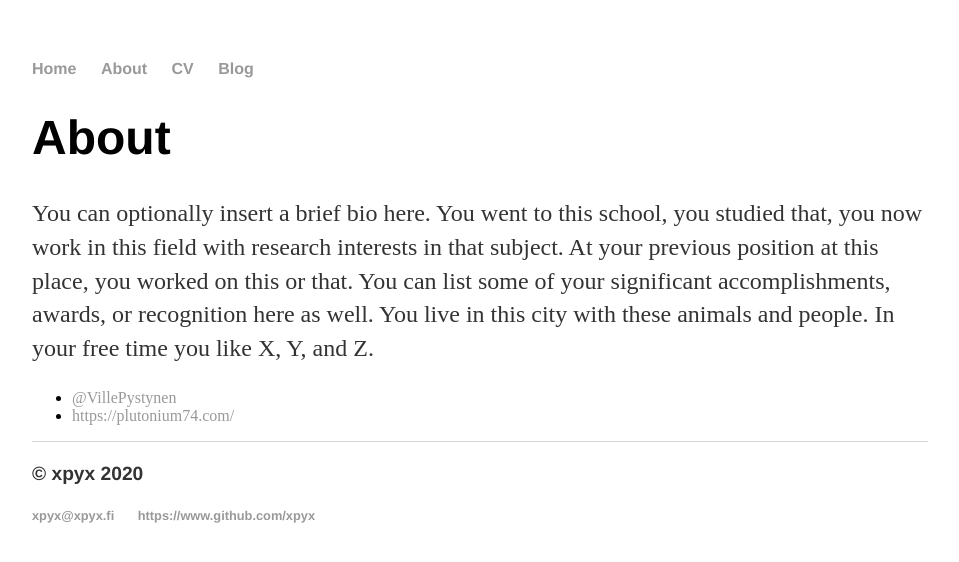
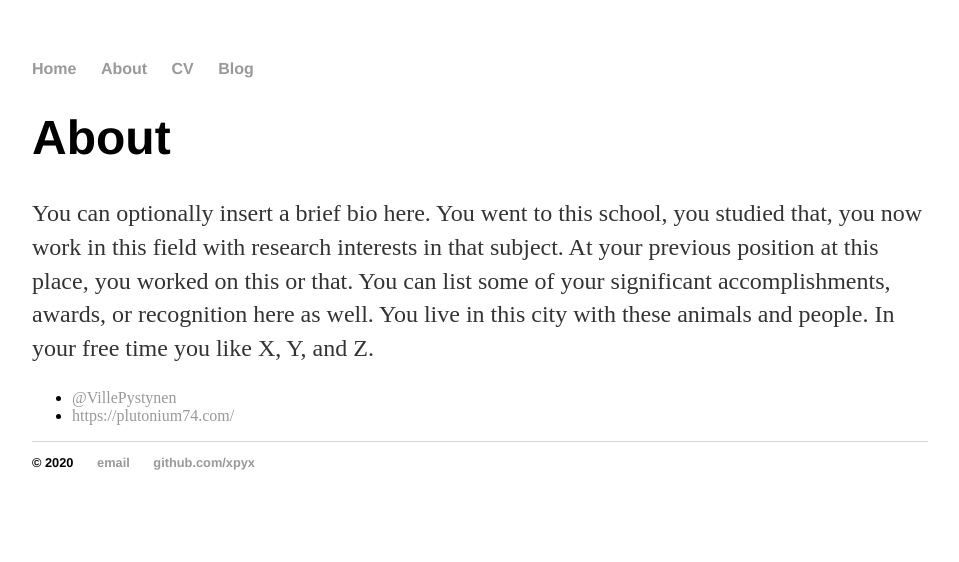
Before and after one commit to xpyx/xpyx.github.io, a Jekyll site: the page built from about/index.html, in a window 1280 px wide. Shown: the top 562 px of the page, without its empty margins (160-1119 px from the left). Built offline with Jekyll 4.4.1, drawn with Linux system fonts in a browser that asks for light colours.

Commit message:
update first blog post and site contents

```diff
--- a/_layouts/default.html
+++ b/_layouts/default.html
@@ -21,9 +21,9 @@
 			</div><!-- /.container -->
 			<footer>
 	    		<ul>
-					<p>&copy; xpyx 2020</p>
-	        		<li><a href="mailto:xpyx@xpyx.fi">xpyx@xpyx.fi</a></li>
-	        		<li><a href="https://github.com/xpyx">https://www.github.com/xpyx</a></li>
+					<li>&copy; 2020</li>
+	        		<li><a href="mailto:xpyx@xpyx.fi">email</a></li>
+	        		<li><a href="https://github.com/xpyx">github.com/xpyx</a></li>
 				</ul>
 			</footer>
 		</body>
```
